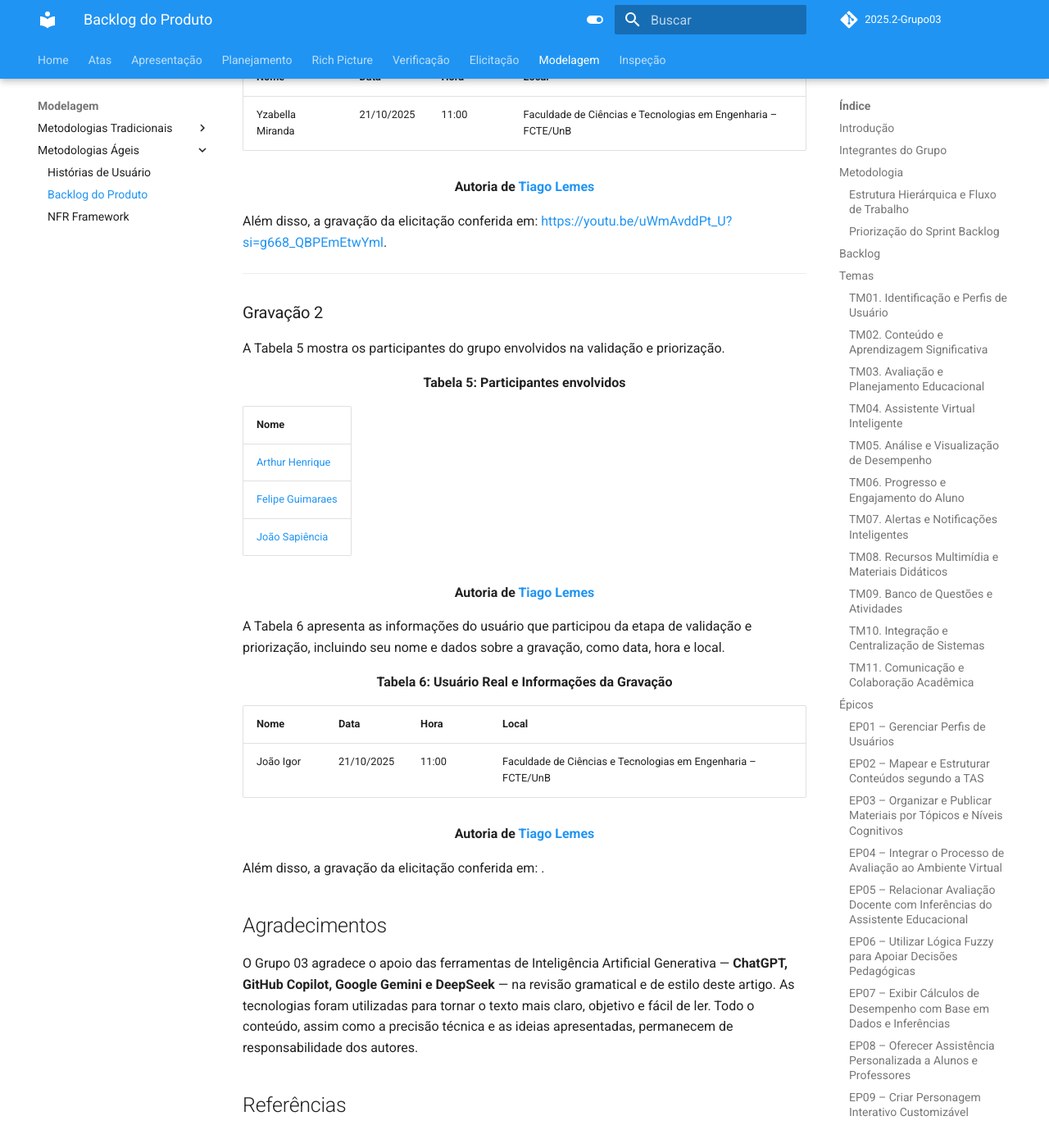
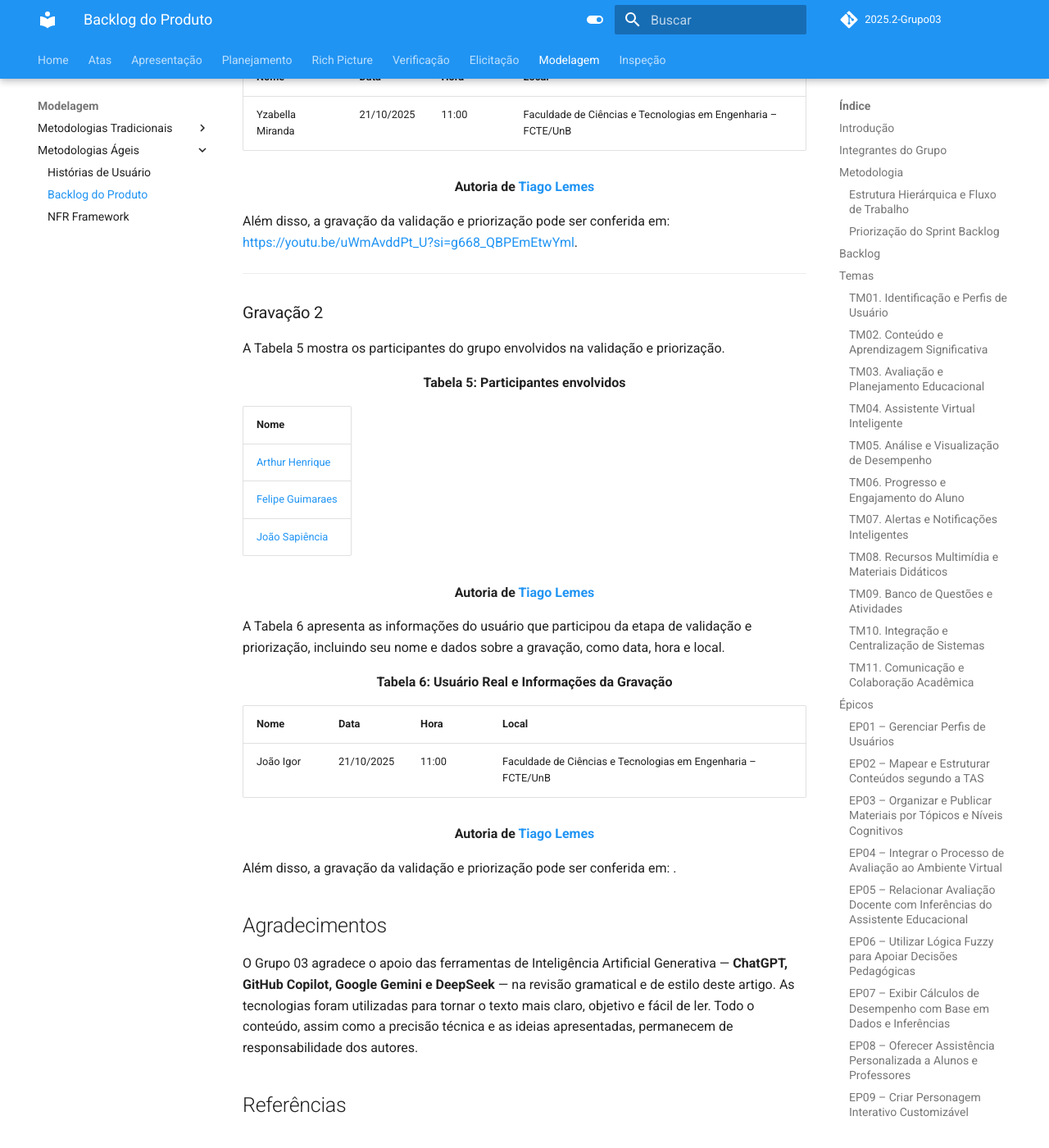
Before and after one commit to Requisitos-de-Software/2025.2-Grupo03, an MkDocs documentation site: the page built from docs/Modelagem/backlog_do_produto.md, in a window 1280 px wide and 1400 px high, scrolled down 18611 px. Shown: the whole window at 82% size. Built offline with MkDocs 1.6.1 and Material for MkDocs 9.7.7, drawn with Linux system fonts in a browser that asks for light colours; comment, search, counter and statistics services are not loaded.

Commit message:
Update backlog_do_produto.md

```diff
--- a/docs/Modelagem/backlog_do_produto.md
+++ b/docs/Modelagem/backlog_do_produto.md
@@ -530,7 +530,7 @@ A Tabela 4 apresenta as informações do usuário que participou da etapa de val
 
 <div align="center"><strong>Autoria de <a href="https://github.com/TiagoTeixeira-2005">Tiago Lemes</a></strong></div>
 
-Além disso, a gravação da elicitação conferida em: [https://youtu.be/uWmAvddPt_U?si=g668_QBPEmEtwYml](https://youtu.be/uWmAvddPt_U?si=g668_QBPEmEtwYml).
+Além disso, a gravação da validação e priorização pode ser conferida em: [https://youtu.be/uWmAvddPt_U?si=g668_QBPEmEtwYml](https://youtu.be/uWmAvddPt_U?si=g668_QBPEmEtwYml).
 
 ---
 
@@ -557,7 +557,7 @@ A Tabela 6 apresenta as informações do usuário que participou da etapa de val
 
 <div align="center"><strong>Autoria de <a href="https://github.com/TiagoTeixeira-2005">Tiago Lemes</a></strong></div>
 
-Além disso, a gravação da elicitação conferida em: .
+Além disso, a gravação da validação e priorização pode ser conferida em: .
 
 ## Agradecimentos
 O Grupo 03 agradece o apoio das ferramentas de Inteligência Artificial Generativa — **ChatGPT, GitHub Copilot, Google Gemini e DeepSeek** — na revisão gramatical e de estilo deste artigo. As tecnologias foram utilizadas para tornar o texto mais claro, objetivo e fácil de ler. Todo o conteúdo, assim como a precisão técnica e as ideias apresentadas, permanecem de responsabilidade dos autores.
```
